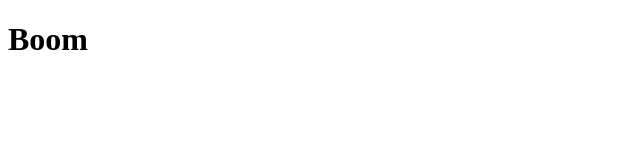
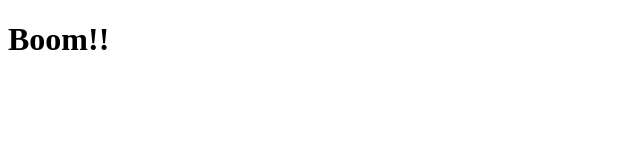
Before and after one commit to chosenbreed37/github-test, a plain HTML site: page index.html in a window 1280 px wide. Shown: the full height of the page, 0-640 px from the left. Drawn offline with Linux system fonts and the light colour scheme.

Commit message:
Update index.html

```diff
--- a/index.html
+++ b/index.html
@@ -3,4 +3,4 @@
   <head>
     <meta charset="UTF-8">
   </head>
-  <body><h1>Boom</h1></h2></body></html>
+  <body><h1>Boom!!</h1></h2></body></html>
```
